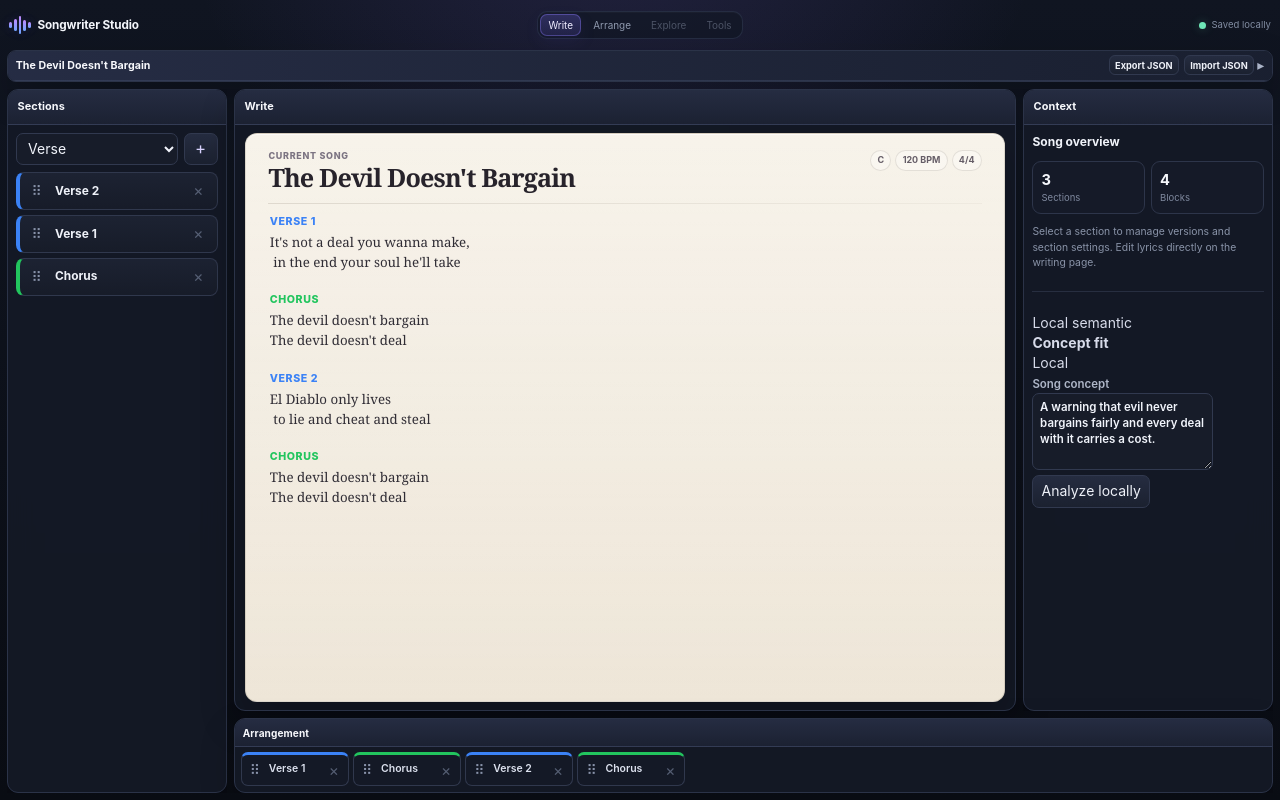
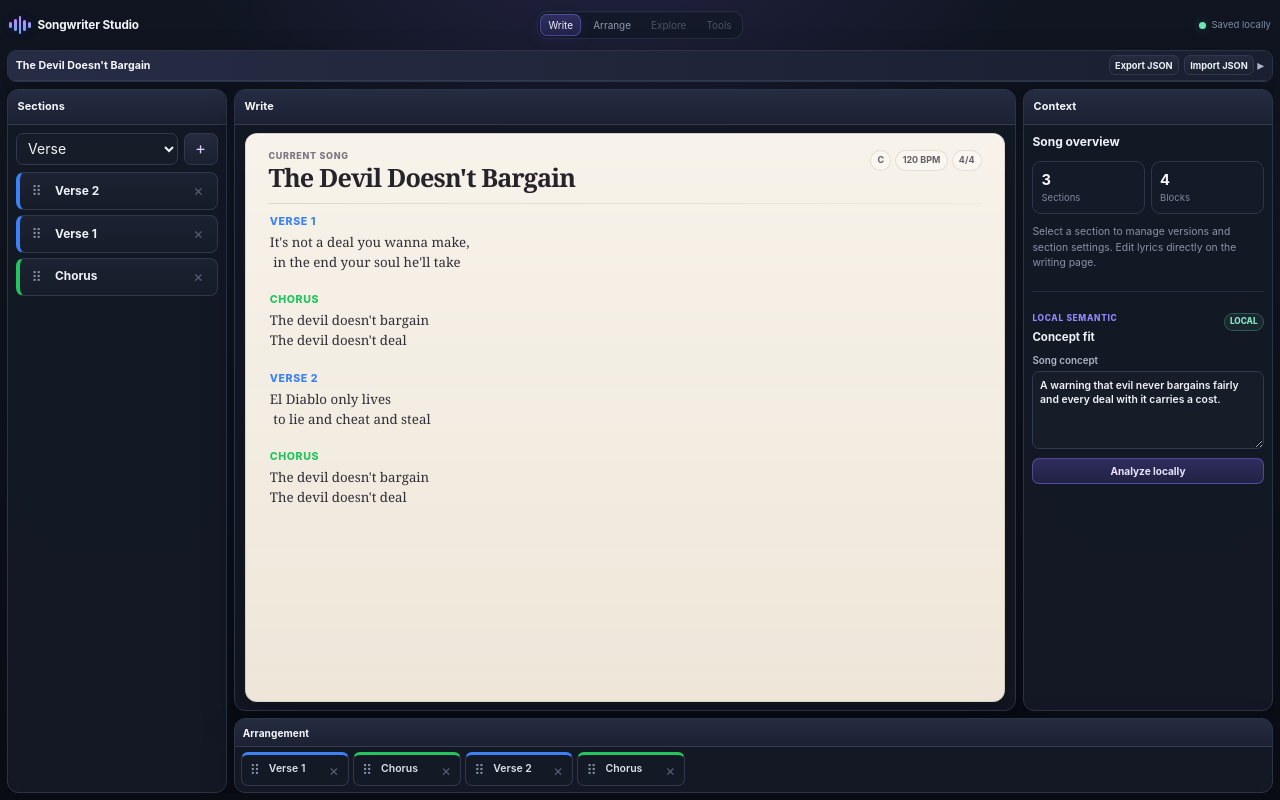
Before and after one commit to dstancomb3/Songwriter-Studio, a React (Vite) app: page / in a window 1280 px wide. Built offline with nearby package versions, Linux system fonts and the light colour scheme.

Commit message:
Style local semantic concept analysis

```diff
--- a/src/index.css
+++ b/src/index.css
@@ -1348,3 +1348,136 @@ h4 {
     grid-template-columns: 190px minmax(0, 1fr) 220px;
   }
 }
+
+
+/* Local semantic context */
+
+.semantic-context {
+  display: grid;
+  gap: 0.58rem;
+}
+
+.semantic-context__heading {
+  display: flex;
+  align-items: flex-start;
+  justify-content: space-between;
+  gap: 0.6rem;
+}
+
+.semantic-context__heading strong {
+  color: #eef1f8;
+  font-size: 0.82rem;
+}
+
+.semantic-context__eyebrow {
+  margin-bottom: 0.08rem;
+  color: #9387ff;
+  font-size: 0.6rem;
+  font-weight: 800;
+  letter-spacing: 0.08em;
+  text-transform: uppercase;
+}
+
+.semantic-context__local {
+  padding: 0.16rem 0.36rem;
+  border: 1px solid rgba(110, 231, 183, 0.26);
+  border-radius: 999px;
+  background: rgba(110, 231, 183, 0.07);
+  color: #8be7c5;
+  font-size: 0.59rem;
+  font-weight: 800;
+  text-transform: uppercase;
+}
+
+.semantic-concept-field {
+  display: grid;
+  gap: 0.25rem;
+}
+
+.semantic-concept-field span {
+  font-size: 0.7rem;
+}
+
+.semantic-concept-field textarea {
+  width: 100%;
+  min-height: 78px;
+  resize: vertical;
+  font-size: 0.74rem;
+  line-height: 1.42;
+}
+
+.semantic-analyze-button {
+  width: 100%;
+  padding: 0.38rem 0.48rem;
+  border-color: rgba(139, 124, 255, 0.42);
+  background:
+    linear-gradient(
+      180deg,
+      rgba(76, 66, 151, 0.5),
+      rgba(48, 43, 100, 0.5)
+    );
+  color: #e9e5ff;
+  font-size: 0.72rem;
+  font-weight: 700;
+}
+
+.semantic-results {
+  display: grid;
+  gap: 0.38rem;
+}
+
+.semantic-score-card {
+  display: grid;
+  grid-template-columns: minmax(0, 1fr) auto;
+  gap: 0.08rem 0.45rem;
+  align-items: center;
+  padding: 0.5rem 0.55rem;
+  border: 1px solid #30384d;
+  border-radius: 8px;
+  background: rgba(22, 27, 41, 0.82);
+}
+
+.semantic-score-card--selected {
+  border-color: rgba(139, 124, 255, 0.42);
+  background: rgba(72, 62, 125, 0.16);
+}
+
+.semantic-score-card span {
+  min-width: 0;
+  overflow: hidden;
+  text-overflow: ellipsis;
+  white-space: nowrap;
+  color: #969fb2;
+  font-size: 0.67rem;
+}
+
+.semantic-score-card strong {
+  grid-row: 1 / span 2;
+  grid-column: 2;
+  color: #f3f5fb;
+  font-family: ui-monospace, "Cascadia Code", monospace;
+  font-size: 0.88rem;
+}
+
+.semantic-score-card em {
+  color: #8e82ff;
+  font-size: 0.62rem;
+  font-style: normal;
+  font-weight: 700;
+}
+
+.semantic-model-note {
+  color: #737e94;
+  font-size: 0.63rem;
+  line-height: 1.45;
+}
+
+.semantic-error {
+  padding: 0.42rem 0.48rem;
+  border: 1px solid rgba(255, 128, 143, 0.24);
+  border-radius: 7px;
+  background: rgba(255, 95, 117, 0.06);
+  color: #ffadb8;
+  font-size: 0.66rem;
+  line-height: 1.4;
+}
```
